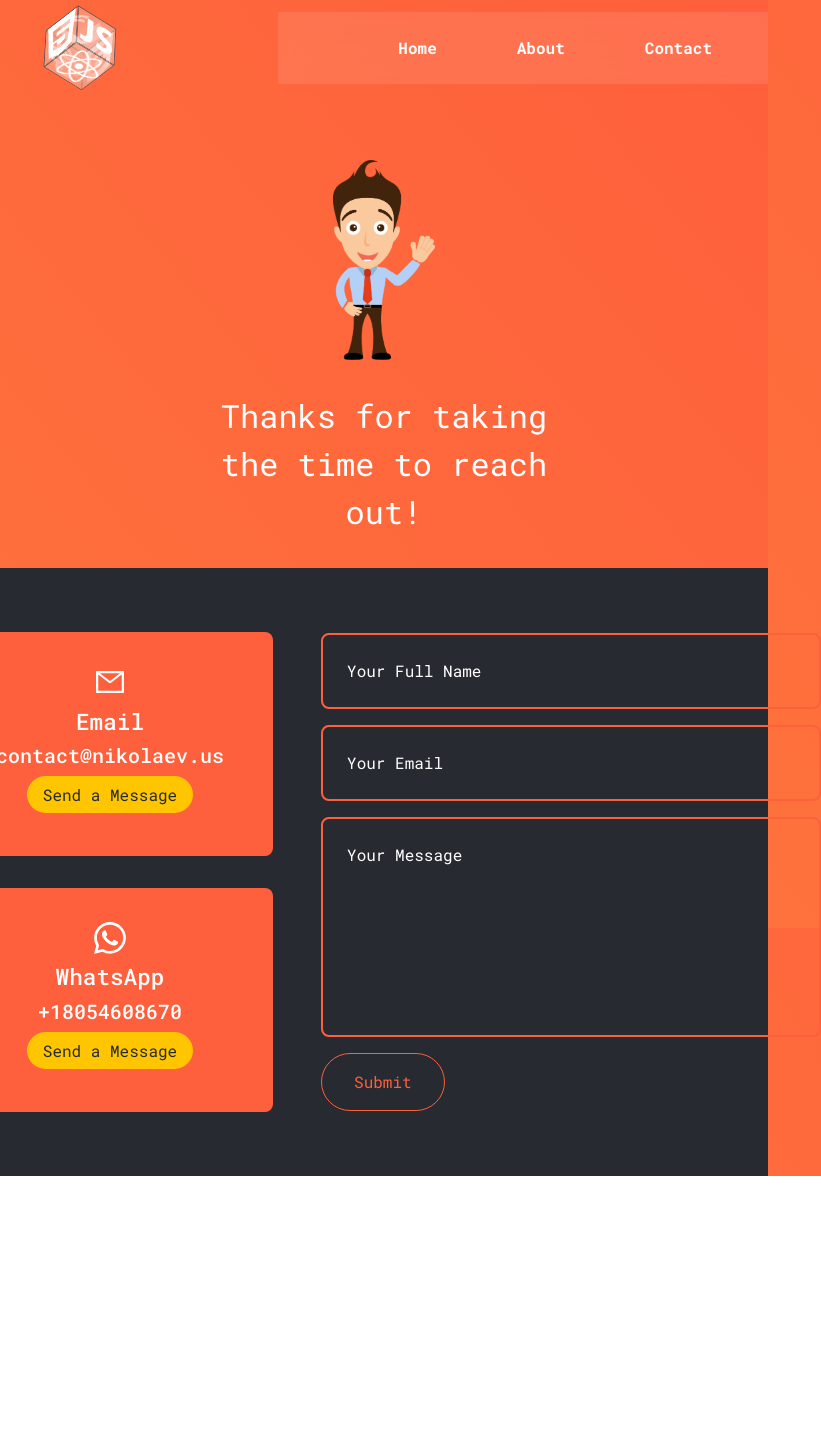
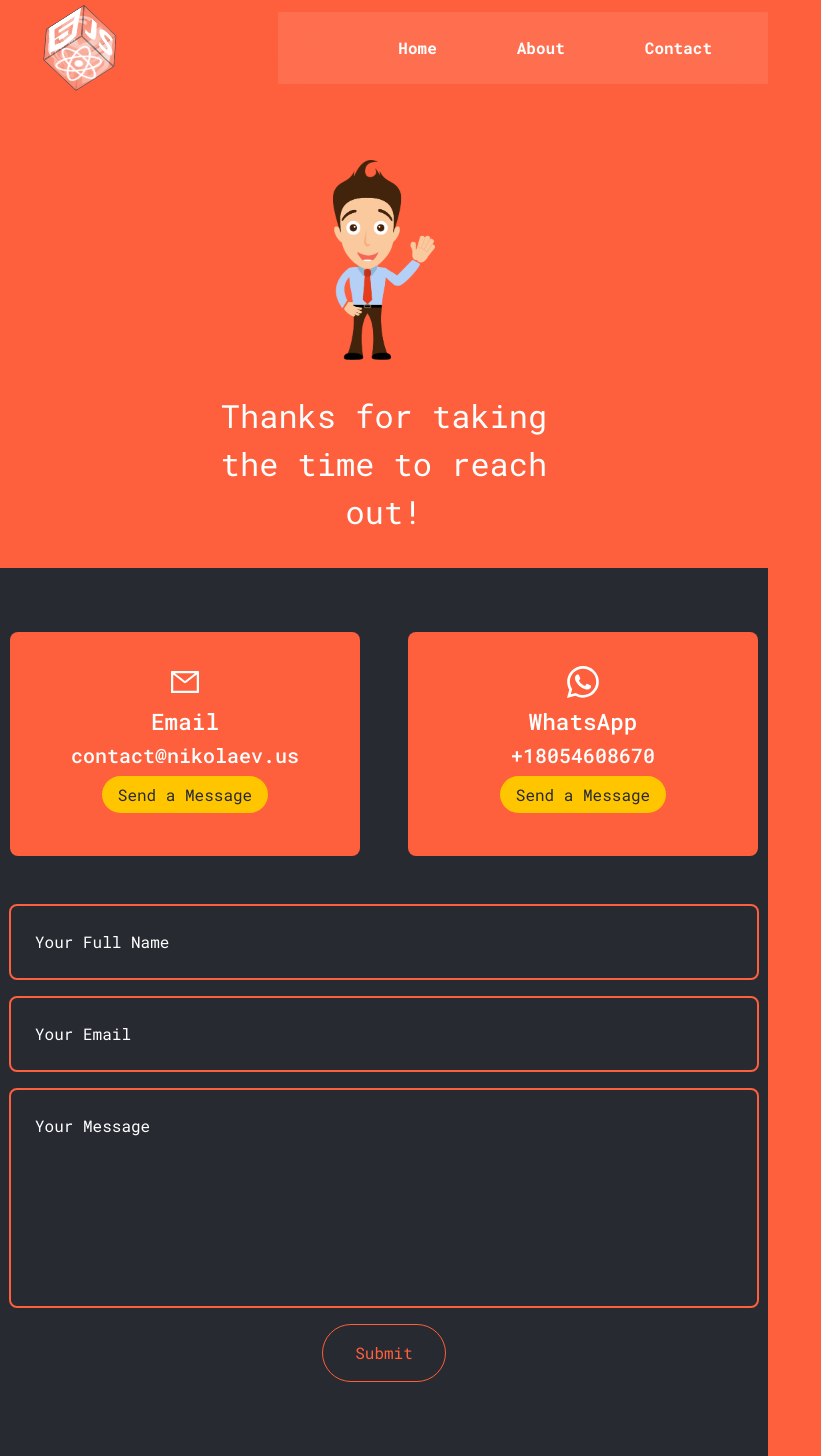
Before and after one commit to nikolaevK/Portfolio, a React (Create React App) app: page /contact in a window 768 px wide. Shown: the top 1456 px of the page, 821 px wide, since content can reach past the window. Before the commit the page ends 1176 px from the top, so only its background shows below. Built offline with nearby package versions, Linux system fonts and the light colour scheme.

Commit message:
Css bug fix Jun 26, 23

```diff
--- a/src/components/about/About.js
+++ b/src/components/about/About.js
@@ -36,23 +36,29 @@ export default function About() {
             <h3 className="about-description">Management</h3>
             <h3 className="about-description">Skills:</h3>
             <p>
-              Agile Methodologies, Scrum, Project management, Critical thinking,
-              Risk management
+              Agile Methodologies, Scrum, Project Management, Analytical
+              Thinking, Communication
             </p>
           </div>
           <div className="description-boxes container">
             <AiOutlineCode className="icon" />
             <h3 className="about-description">Software Stack</h3>
             <h3 className="about-description">Languages</h3>
-            <p>JavaScript, TypeScript, CSS, HTML, Python</p>
+            <p>JavaScript, TypeScript, Python, CSS, HTML</p>
             <h3 className="about-description">Technologies:</h3>
-            <p>React, NodeJS, NextJS, Github, Bootstrap, Tailwind, Firebase</p>
+            <p>
+              React, NodeJS, NextJS, Github, Bootstrap, Tailwind, Firebase,
+              MongoDB, GraphQL
+            </p>
           </div>
           <div className="description-boxes container">
             <MdOutlineAnalytics className="icon" />
             <h3 className="about-description">Economics</h3>
             <h3 className="about-description">Skills:</h3>
-            <p>Data collection and analysis, Econometrics, Research skills</p>
+            <p>
+              Data Analysis, Research Skills, Problem Solving, Data-Driven
+              Decision Making
+            </p>
           </div>
         </div>
         <Portfolio />
--- a/src/components/about/about.css
+++ b/src/components/about/about.css
@@ -1,5 +1,5 @@
 .about {
-  height: 100%;
+  height: 100vh;
   position: relative;
 }
 
@@ -112,7 +112,7 @@ p {
 }
 
 .about-contact-section {
-  height: fit-content;
+  height: 15rem;
   padding: 3rem;
   text-align: center;
   background-color: var(transparent);
@@ -159,6 +159,16 @@ p {
 
   .description-boxes {
     width: 300px;
+  }
+}
+
+@media only screen and (min-width: 750px) and (max-width: 900px) {
+  .about-me-section h1 {
+    font-size: xx-large;
+  }
+
+  .down-pointer {
+    left: 45%;
   }
 }
 
--- a/src/components/contact/contact.css
+++ b/src/components/contact/contact.css
@@ -54,7 +54,7 @@
   align-items: center;
   gap: 8rem;
   background-color: var(--secondary-dark-color);
-  height: fit-content;
+  height: 650px;
   padding: 4rem;
   animation: contact-section-animation 300ms 600ms backwards;
 }
@@ -102,12 +102,12 @@
 .left-section {
   display: flex;
   flex-direction: column;
-  gap: 2rem;
-  height: fit-content;
+  gap: 3rem;
+  height: 100%;
 }
 
 .right-section {
-  height: fit-content;
+  height: 100%;
 }
 
 input,
@@ -160,6 +160,35 @@ textarea:focus {
   }
 }
 
+@media only screen and (min-width: 750px) and (max-width: 900px) {
+  .contact-sections {
+    display: flex;
+    flex-direction: column;
+    justify-content: center;
+    align-items: center;
+    height: fit-content;
+    width: 100%;
+  }
+
+  .left-section {
+    flex-direction: row;
+  }
+
+  .contact-option {
+    width: 350px;
+  }
+
+  .contact-input-container {
+    display: flex;
+    flex-direction: column;
+    align-items: center;
+    justify-content: center;
+    gap: 1rem;
+    width: 750px;
+    margin-bottom: 2rem;
+  }
+}
+
 @media (max-width: 35em) {
   .contact-container {
     width: 100%;
@@ -171,7 +200,7 @@ textarea:focus {
   }
 
   .contact-title {
-    width: 300px;
+    width: 350px;
     height: fit-content;
     margin: 0;
     padding: 1rem;
@@ -188,6 +217,10 @@ textarea:focus {
     padding-top: 5rem;
   }
 
+  .left-section {
+    width: 280px;
+  }
+
   .contact-input-container {
     display: flex;
     flex-direction: column;
--- a/src/components/footer/footer.css
+++ b/src/components/footer/footer.css
@@ -39,6 +39,13 @@
   color: var(--main-color);
 }
 
+@media only screen and (min-width: 750px) and (max-width: 900px) {
+  .footer-title {
+    padding-right: 5rem;
+    padding-left: 5rem;
+  }
+}
+
 @media (max-width: 35em) {
   .main-footer-container {
     margin-top: 5rem;
--- a/src/components/portfolio/portfolio.css
+++ b/src/components/portfolio/portfolio.css
@@ -83,6 +83,13 @@
   }
 }
 
+@media only screen and (min-width: 750px) and (max-width: 900px) {
+  .portfolio-container {
+    grid-template-columns: repeat(2, 1fr);
+    gap: 1.5rem;
+  }
+}
+
 @media (max-width: 35em) {
   .portfolio-container {
     grid-template-columns: 1fr;
--- a/src/index.css
+++ b/src/index.css
@@ -43,11 +43,7 @@ html {
 }
 
 body {
-  background-image: linear-gradient(
-    to bottom left,
-    var(--main-color),
-    var(--main-color-light)
-  );
+  background-color: var(--main-color);
   color: #fff;
 
   /*overflow: hidden;*/
```
